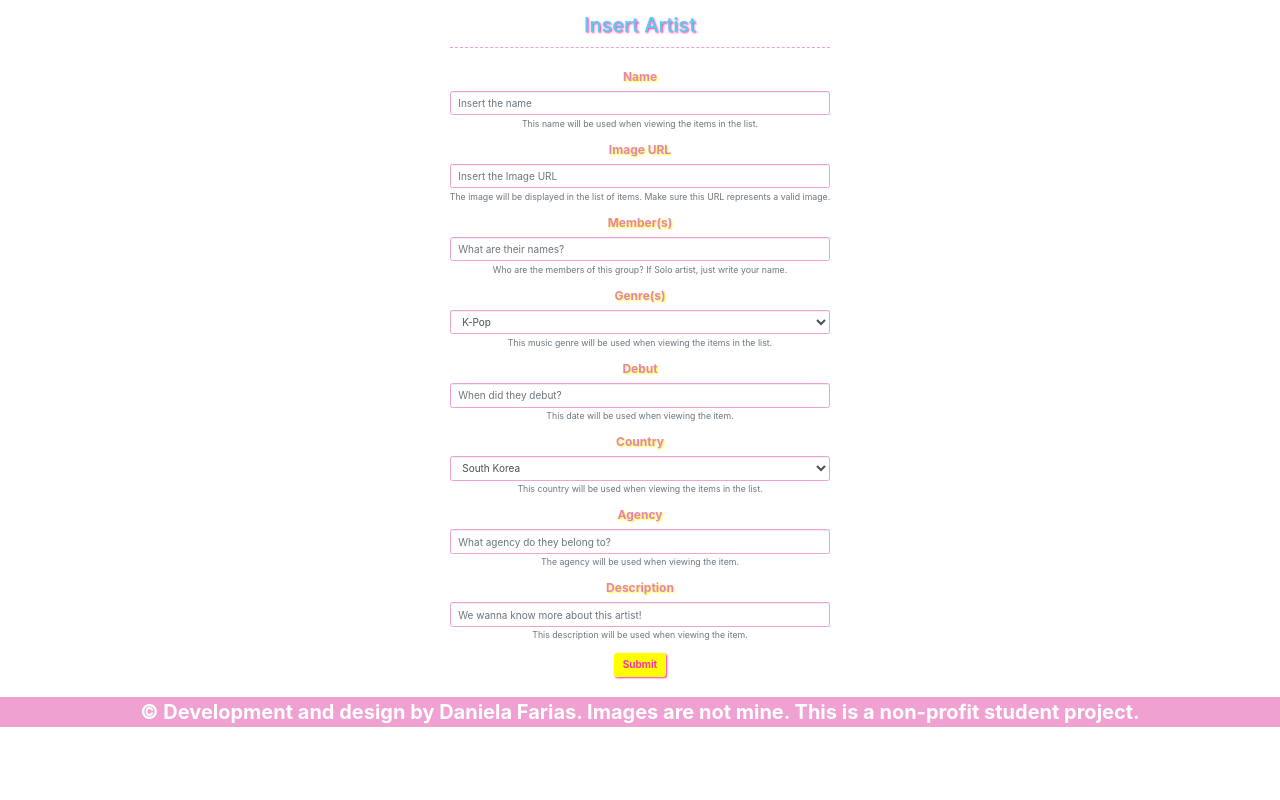
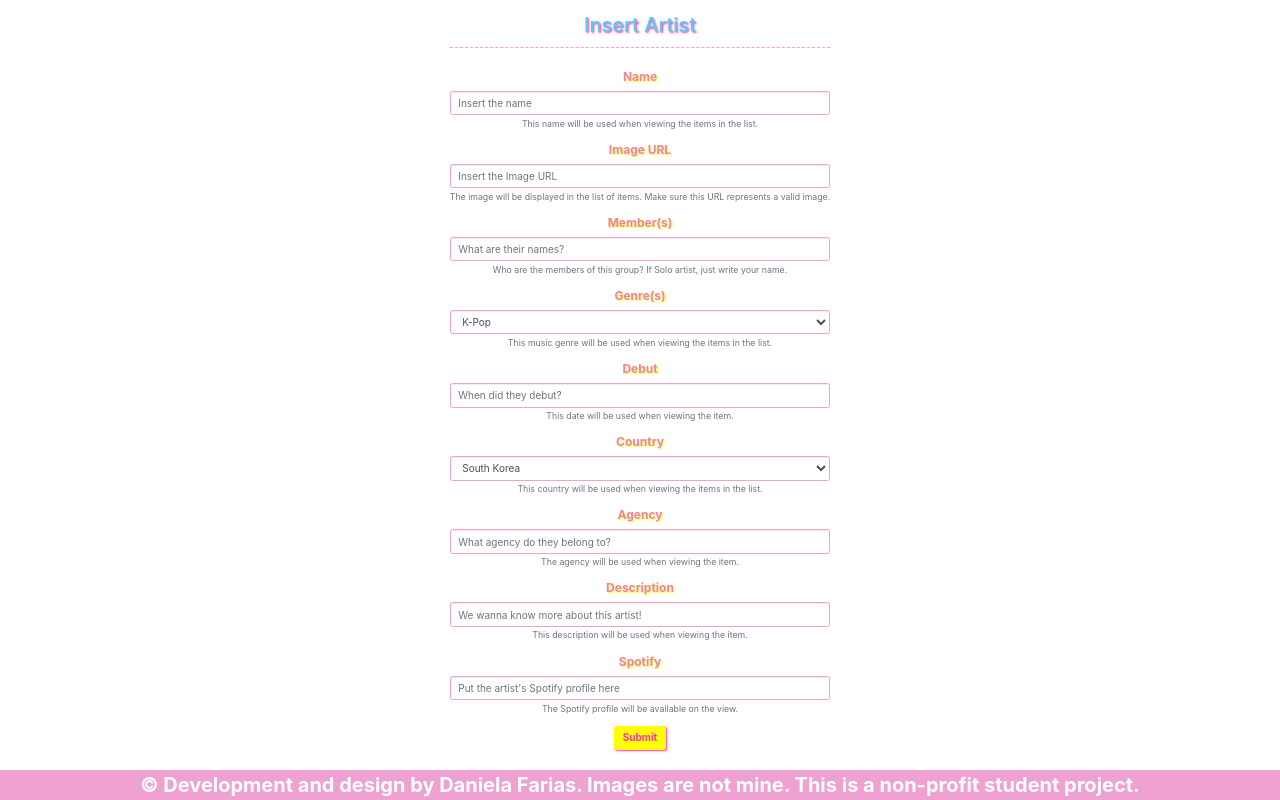
Before and after one commit to danielafarias/asianfy, a React (Create React App) app: page /create-artist in a window 1280 px wide. Shown: the part 272-1072 px from the top of the page. Before the commit the page ends 999 px from the top, so only its background shows below. Built offline with nearby package versions, Linux system fonts and the light colour scheme.

Commit message:
Setimo Commit: Adição de inserção de link do perfil no spotify do artista;

```diff
--- a/src/Components/Artists/CreateArtist.js
+++ b/src/Components/Artists/CreateArtist.js
@@ -15,7 +15,7 @@ class CreateArtist extends Component {
     submitHandler = async event => {
         event.preventDefault();
 
-        const { name, imageUrl, description, members, genre, country, agency, debut } = event.target;
+        const { name, imageUrl, description, members, genre, country, agency, debut, spotify } = event.target;
 
         const item = {
             name: name.value,
@@ -25,7 +25,8 @@ class CreateArtist extends Component {
             genre: genre.value,
             country: country.value,
             agency: agency.value,
-            debut: debut.value
+            debut: debut.value,
+            spotify: spotify.value
         }
 
         this.setState({
@@ -136,6 +137,12 @@ class CreateArtist extends Component {
                         <Form.Text className='text-muted'>This description will be used when viewing the item.</Form.Text>
                     </Form.Group>
 
+                    <Form.Group controlId='spotify'>
+                        <Form.Label>Spotify</Form.Label>
+                        <Form.Control type='text' placeholder="Put the artist's Spotify profile here"/>
+                        <Form.Text className='text-muted'>The Spotify profile will be available on the view.</Form.Text>
+                    </Form.Group>
+
                     <Button variant='primary' type='submit'>Submit</Button>
                 </Form>
 
--- a/src/Components/Artists/ReadArtist.js
+++ b/src/Components/Artists/ReadArtist.js
@@ -3,6 +3,7 @@ import { Col, Container, Row } from 'react-bootstrap';
 import { Link } from 'react-router-dom';
 import { Api } from '../../Api/Api';
 import '../../Styles/Artists.scss';
+import spotifyImg from '../../img/spotifyImg.png';
 
 class ReadArtist extends Component {
 
@@ -97,6 +98,14 @@ class ReadArtist extends Component {
             </Col>
           </Row>
 
+          <Row>
+            <Col>
+              <a target='_blank' href={item.spotify}>
+                <img className="spotify-logo" src={spotifyImg} href='' alt='spotify logo'/>
+              </a>
+            </Col>
+          </Row>
+
           <Link to={`/artists`} className="back-btn">Back</Link>
         </Container>
       </>
--- a/src/Components/Artists/UpdateArtist.js
+++ b/src/Components/Artists/UpdateArtist.js
@@ -31,7 +31,7 @@ class UpdateArtist extends Component {
    submitHandler = async event => {
        event.preventDefault();
 
-       const { name, imageUrl, description, members, genre, country, agency, debut } = event.target;
+       const { name, imageUrl, description, members, genre, country, agency, debut, spotify } = event.target;
 
        const item = {
             name: name.value,
@@ -41,7 +41,8 @@ class UpdateArtist extends Component {
             genre: genre.value,
             country: country.value,
             agency: agency.value,
-            debut: debut.value
+            debut: debut.value,
+            spotify: spotify.value
         }
 
         this.setState({
@@ -150,6 +151,12 @@ class UpdateArtist extends Component {
                     <Form.Text className='text-muted'>This description will be used when viewing the item.</Form.Text>
                 </Form.Group>
 
+                <Form.Group controlId='spotify'>
+                        <Form.Label>Spotify</Form.Label>
+                        <Form.Control type='text' placeholder="Put the artist's Spotify profile here" defaultValue={item.spotify}/>
+                        <Form.Text className='text-muted'>The Spotify profile will be available on the view.</Form.Text>
+                    </Form.Group>
+
                 <Button variant='primary' type='submit'>Update</Button>
             </Form>
 
--- a/src/Components/Delete/DeleteAll.js
+++ b/src/Components/Delete/DeleteAll.js
@@ -36,7 +36,7 @@ class DeleteAll extends Component {
 
     render() {
         return (
-            <Form onFocus={this.passwordValidation}>
+            <Form>
             <Card className="text-center">
                 <Card.Header>Delete</Card.Header>
                 <Card.Body>
--- a/src/Styles/Artists.scss
+++ b/src/Styles/Artists.scss
@@ -123,10 +123,16 @@ h2 {
     }
 }
 
-#last-column {
+.spotify-logo {
     border-bottom: 1px dashed #EFA1D1;
     margin-bottom: 2rem;
     padding-bottom: 1rem;
+}
+
+.spotify-logo:hover {
+    opacity: 0.8;
+    transition: 0.5s;
+    cursor: pointer;
 }
 
 .text-center.card {
```
Also changed, not shown: src/img/spotifyImg.png (added).
